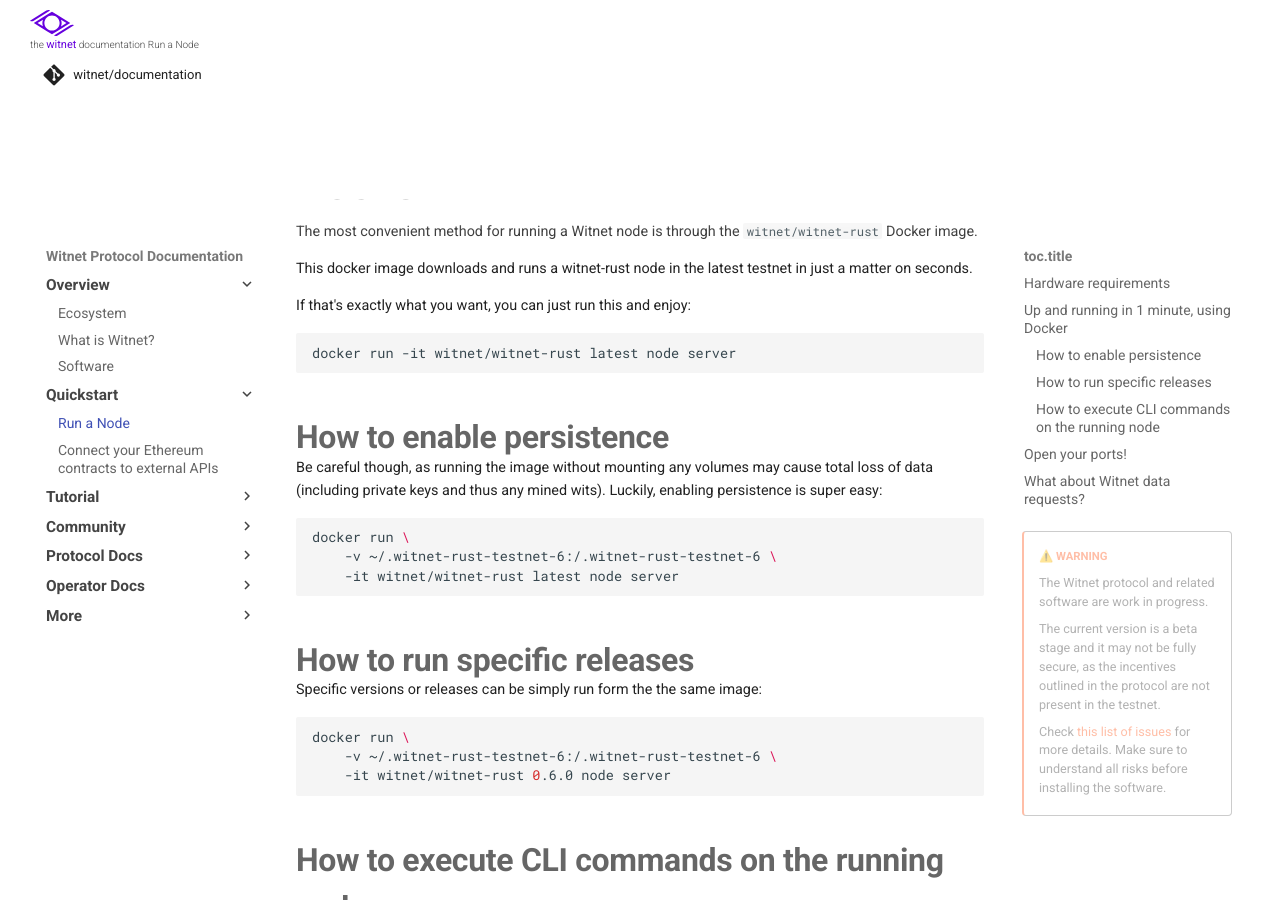
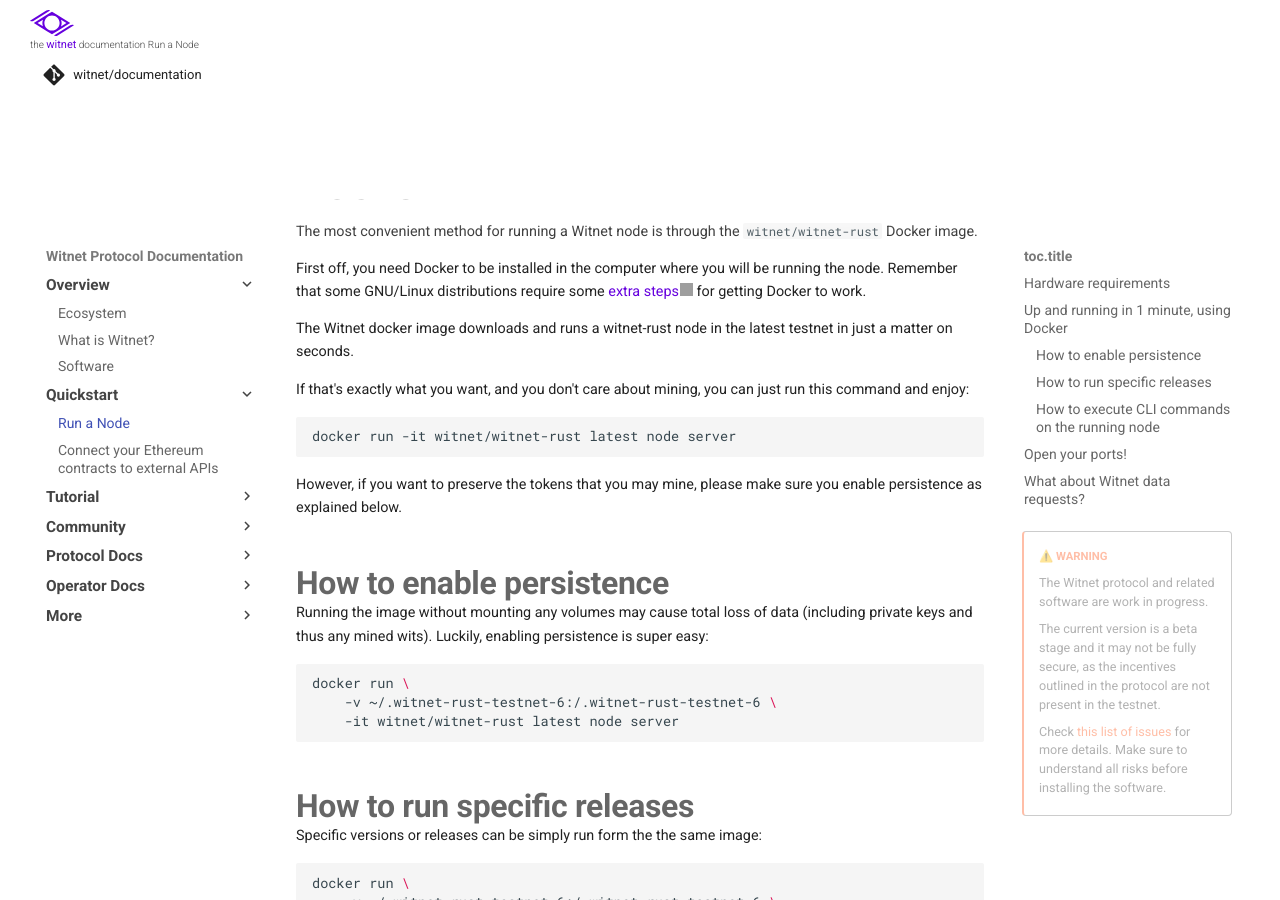
Before and after one commit to witnet/documentation, an MkDocs documentation site: the page built from docs/try/run-a-node.md, in a window 1280 px wide and 900 px high, scrolled down 662 px. Built offline with MkDocs 1.6.1 and Material for MkDocs 9.7.7, drawn with Linux system fonts in a browser that asks for light colours; some web fonts are replaced; comment, search, counter and statistics services are not loaded; grey boxes are pictures that could not be loaded.

Commit message:
docs: include more information about Docker extra steps in Linux

````diff
--- a/docs/try/run-a-node.md
+++ b/docs/try/run-a-node.md
@@ -20,20 +20,28 @@ Hardware requirements are [listed in the node operators docs][hardware-requireme
 The most convenient method for running a Witnet node is through the
 `witnet/witnet-rust` Docker image.
 
-This docker image downloads and runs a witnet-rust node in the latest
+First off, you need Docker to be installed in the computer where you will
+be running the node. Remember that some GNU/Linux distributions require some
+[extra steps][docker-extra-steps] for getting Docker to work.
+
+The Witnet docker image downloads and runs a witnet-rust node in the latest
 testnet in just a matter on seconds.
 
-If that's exactly what you want, you can just run this and enjoy:
+If that's exactly what you want, and you don't care about mining, you can
+just run this command and enjoy:
 
 ```bash
 docker run -it witnet/witnet-rust latest node server
 ```
 
+However, if you want to preserve the tokens that you may mine, please make
+sure you enable persistence as explained below.
+
 ### How to enable persistence
 
-Be careful though, as running the image without mounting any volumes
-may cause total loss of data (including private keys and thus any mined
-wits). Luckily, enabling persistence is super easy:
+Running the image without mounting any volumes may cause total loss of data
+(including private keys and thus any mined wits). Luckily, enabling
+persistence is super easy:
 
 ```bash
 docker run \
@@ -101,3 +109,4 @@ enable to compose data requests and RADON scripts visually.
 [tutorial]: /tutorials/bitcoin-price-feed/introduction
 [Sheikah]: https://github.com/aesedepece/sheikah
 [hardware-requirements]: /node-operators/hardware-requirements
+[docker-extra-steps]: https://docs.docker.com/install/linux/linux-postinstall/
````
